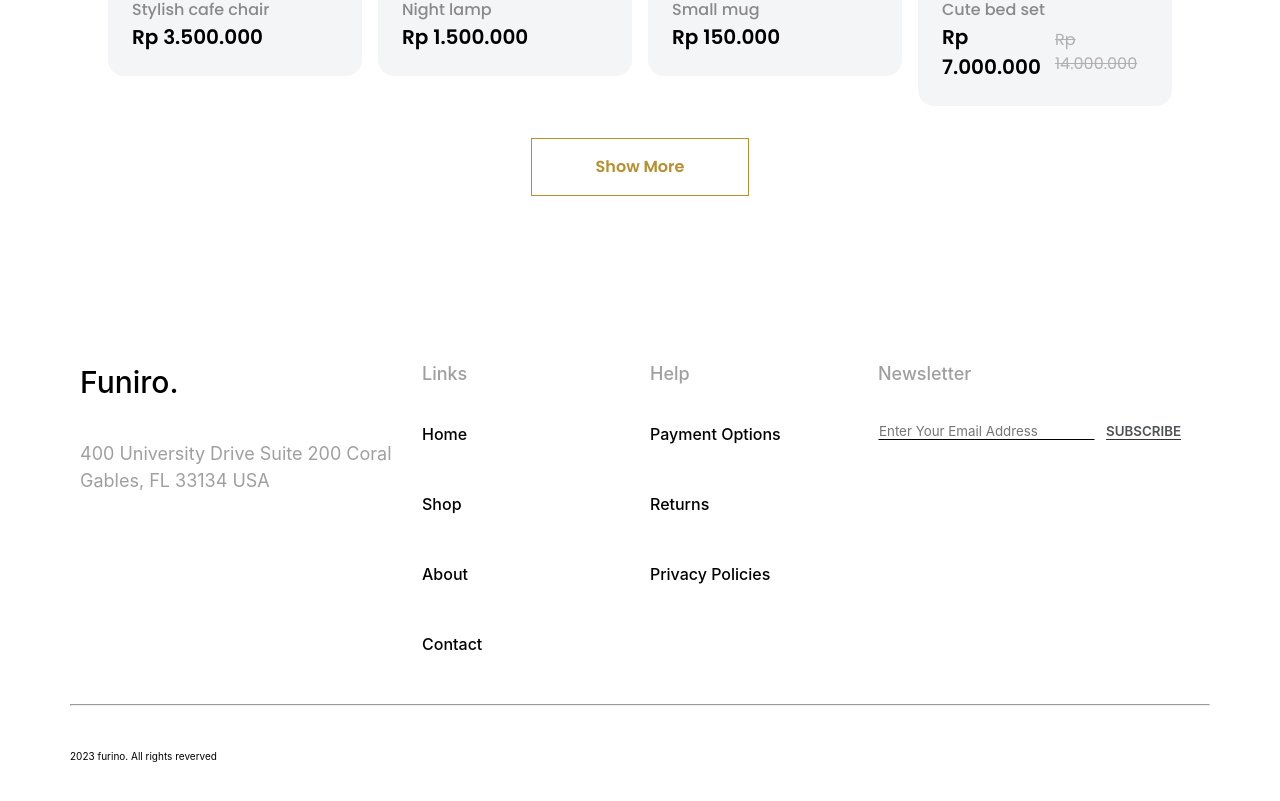
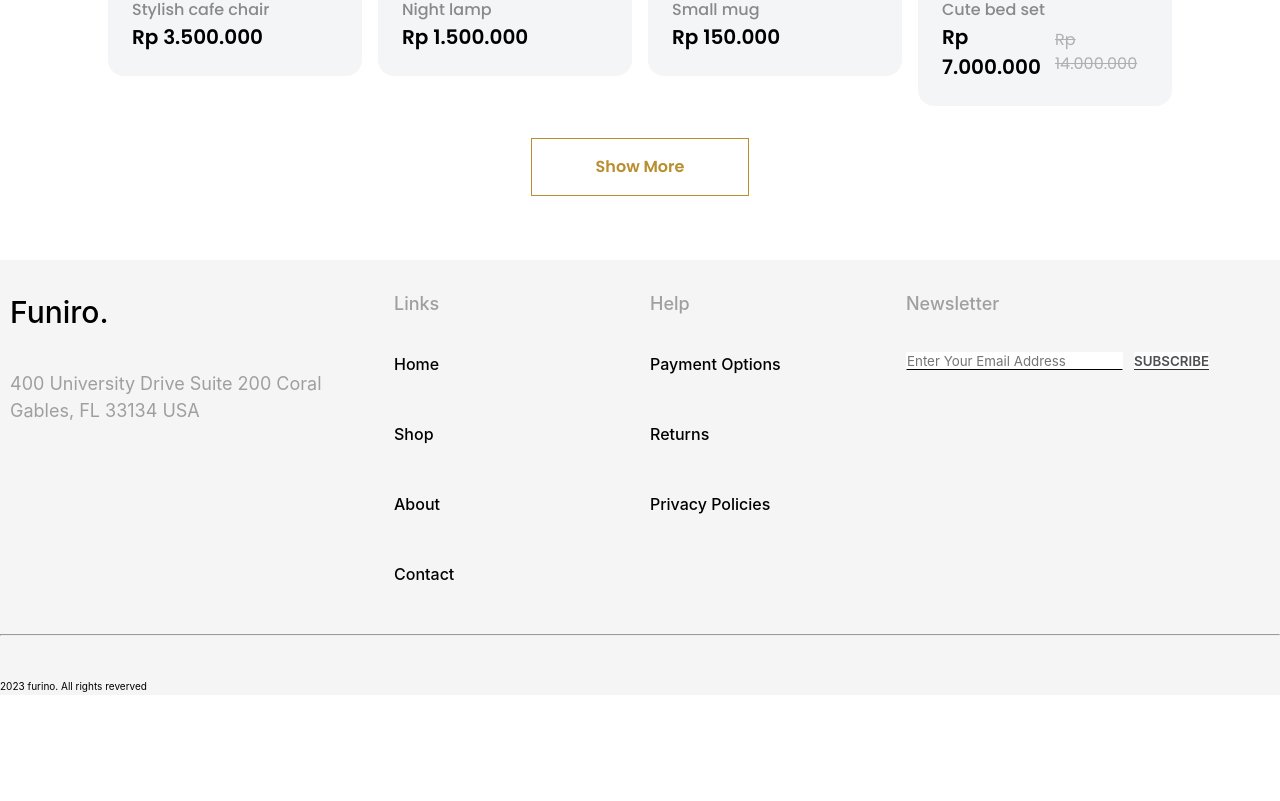
Before and after one commit to hoadang0305/Furniture-store-User-Site, a React (Create React App) app: page / in a window 1280 px wide. Shown: the part 2545-3346 px from the top of the page. After the commit the page ends 3240 px from the top, so only its background shows below. Built offline with nearby package versions, Linux system fonts and the light colour scheme.

Commit message:
our products

```diff
--- a/src/components/Footer/footer.css
+++ b/src/components/Footer/footer.css
@@ -1,5 +1,3 @@
-@import url("https://fonts.googleapis.com/css2?family=Poppins:wght@300;400;500;600;700&display=swap");
-
 body {
   line-height: 1.5;
   /* font-family: "Gill Sans", "Gill Sans MT", Calibri, "Trebuchet MS", sans-serif; */
@@ -12,7 +10,7 @@ body {
   box-sizing: border-box;
 }
 
-.sec-container {
+.container {
   max-width: 1170px;
   margin: auto;
 }
@@ -26,7 +24,8 @@ ul {
   list-style: none;
 }
 
-.sec-wrapper {
+.wrapper {
+  /* background-color: #ffffff; */
   background-color: #ffffff;
   padding: 70px;
 }
```
